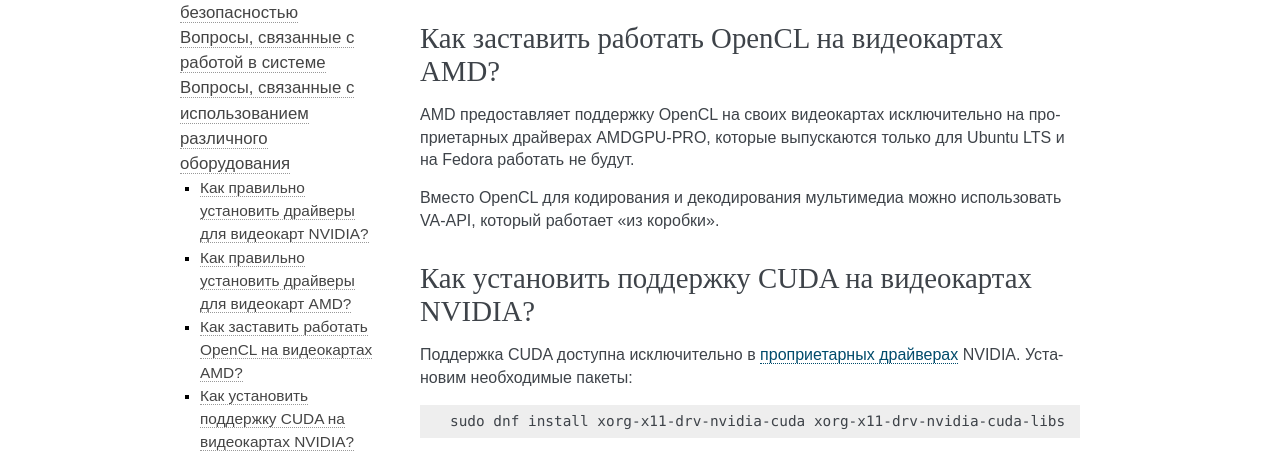
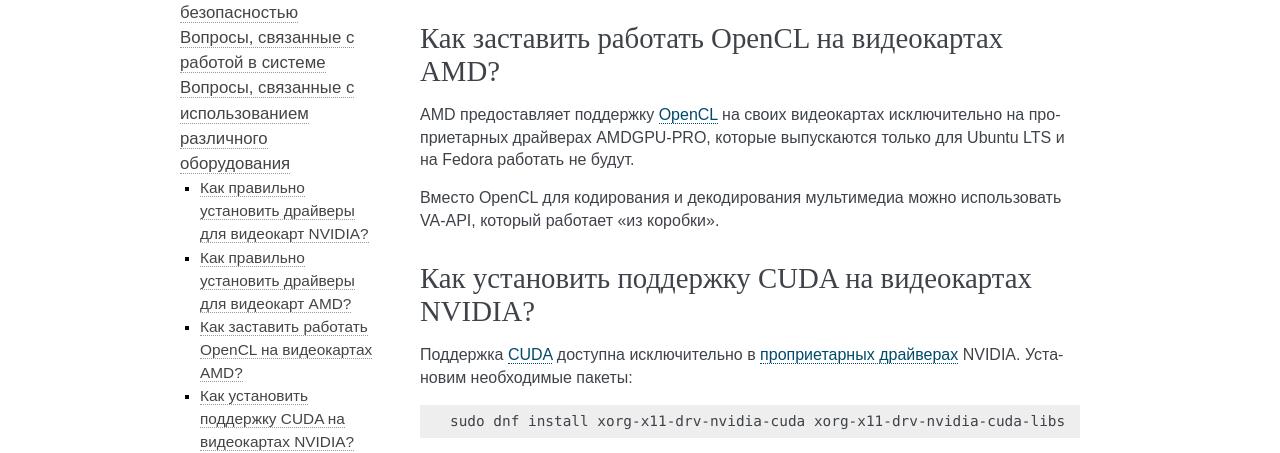
Before and after one commit to RussianFedora/FAQ, a Sphinx documentation site: the page built from source/hardware.rst, in a window 1280 px wide and 900 px high. Shown: the part 417-870 px from the top of the window. Built offline with Sphinx 7.4.7, drawn with Linux system fonts in a browser that asks for light colours; part of the change alters nothing that is shown.

```diff
--- a/source/hardware.rst
+++ b/source/hardware.rst
@@ -33,7 +33,7 @@
 Как заставить работать OpenCL на видеокартах AMD?
 ====================================================
 
-AMD предоставляет поддержку OpenCL на своих видеокартах исключительно на проприетарных драйверах AMDGPU-PRO, которые выпускаются только для Ubuntu LTS и на Fedora работать не будут.
+AMD предоставляет поддержку `OpenCL <https://ru.wikipedia.org/wiki/OpenCL>`__ на своих видеокартах исключительно на проприетарных драйверах AMDGPU-PRO, которые выпускаются только для Ubuntu LTS и на Fedora работать не будут.
 
 Вместо OpenCL для кодирования и декодирования мультимедиа можно использовать VA-API, который работает "из коробки".
 
@@ -43,7 +43,7 @@ AMD предоставляет поддержку OpenCL на своих вид
 Как установить поддержку CUDA на видеокартах NVIDIA?
 =======================================================
 
-Поддержка CUDA доступна исключительно в :ref:`проприетарных драйверах <nvidia-drivers>` NVIDIA. Установим необходимые пакеты:
+Поддержка `CUDA <https://ru.wikipedia.org/wiki/CUDA>`__ доступна исключительно в :ref:`проприетарных драйверах <nvidia-drivers>` NVIDIA. Установим необходимые пакеты:
 
 .. code-block:: bash
 
```
